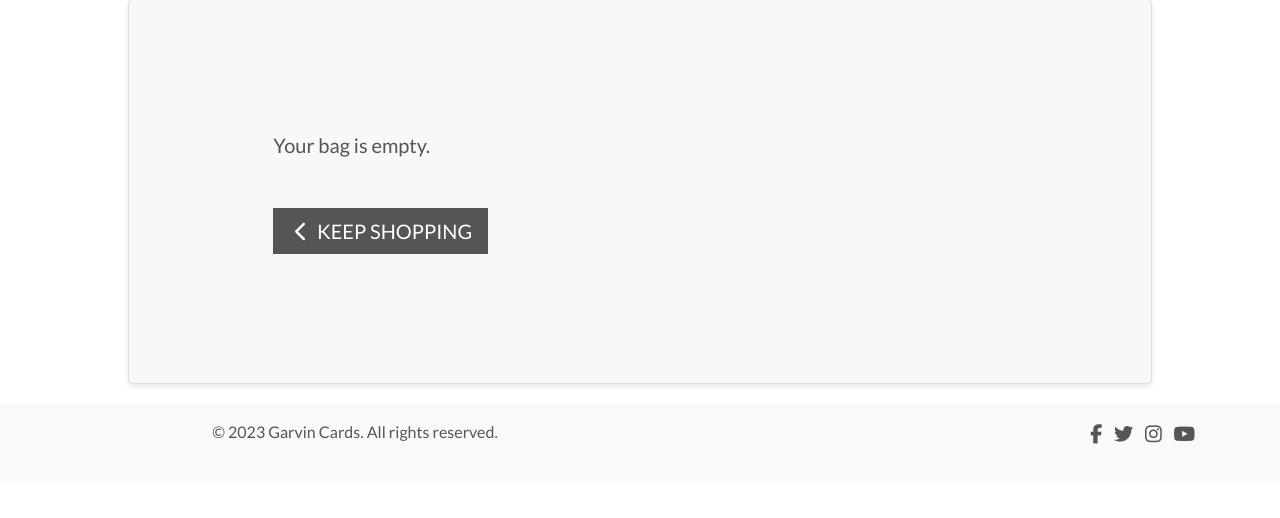
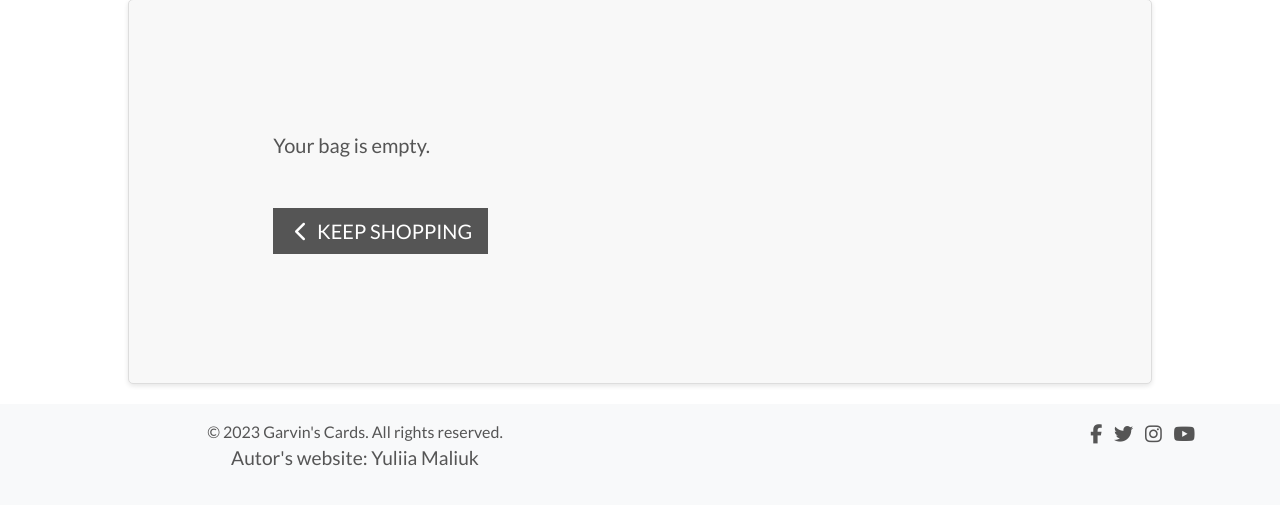
Before and after one commit to Julia-cloudname/garvin-shop, a Django app: page /bag/ in a window 1280 px wide. Shown: the part 243-761 px from the top of the page. Run offline with Django 4.2, Linux system fonts and the light colour scheme; some libraries are stand-ins or nearby versions.

Commit message:
Add links on portfolio

```diff
--- a/templates/base.html
+++ b/templates/base.html
@@ -167,8 +167,12 @@
         <div class="container">
             <div class="row">
                 <div class="col-md-6 mb-3">
-                    <span>© 2023 Garvin Cards. All rights reserved.</span>
+                    <span>© 2023 Garvin's Cards. All rights reserved.</span>
+                    <div>
+                        <a href="https://julia-cloudname.github.io/portfolio" target="_blank" rel="noopener" aria-label="Visit author's page">Autor's website: Yuliia Maliuk</a>
+                    </div>
                 </div>
+                <!-- Social media links -->
                 <div class="col-md-6 mb-3 text-md-right">
                     <a href="https://www.facebook.com" target="_blank" rel="noopener" aria-label="Visit our Facebook page" class="mr-2">
                         <i class="fab fa-facebook-f"></i>
```
